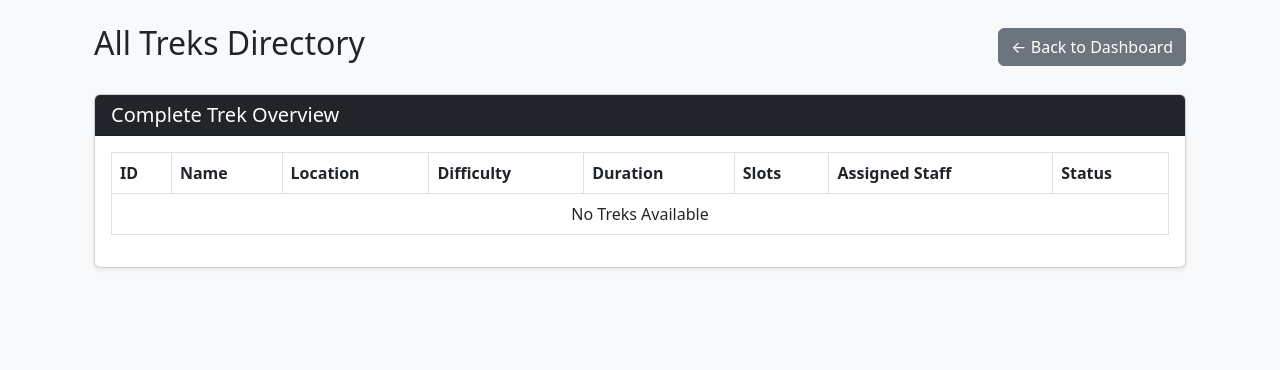
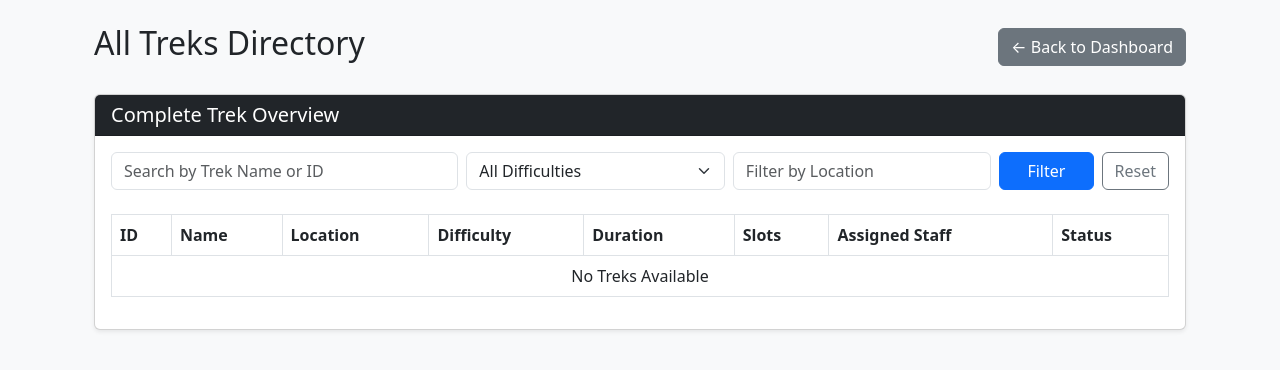
Before and after one commit to arjitap/Trekking_management_application, a Flask app: page /admin/all-treks in a window 1280 px wide. Shown: the part 56-426 px from the top of the page. Run offline with Flask 3, Linux system fonts and the light colour scheme; the visitor is signed in with stand-in values (Sample User, id 1).

Commit message:
Added content of README.md and final changes

```diff
--- a/app.py
+++ b/app.py
@@ -280,7 +280,7 @@ def create_trek():
 
         for trek in staff_treks:
 
-            if (start_date <= str(trek.end_date)) and (end_date >= str(trek.start_date)):
+            if (start_date <= trek.end_date) and (end_date >= trek.start_date):
                 staff_user = User.query.get(staff_id)
                 flash(
                     f'Conflict: Staff member "{staff_user.name}" is already assigned to trek "{trek.name}" '
@@ -306,6 +306,32 @@ def create_trek():
 
     flash(f'Trek "{name}" created successfully!', 'success')
     return redirect(url_for('admin_dashboard'))
+
+@app.route('/admin/search_treks', methods=['GET'])
+def admin_search_treks():
+    query = request.args.get('query', '').strip()
+    difficulty = request.args.get('difficulty', '').strip()
+    location = request.args.get('location', '').strip()
+
+    trek_query = Trek.query
+
+    # Apply search filter by name or ID
+    if query:
+        if query.isdigit():
+            trek_query = trek_query.filter((Trek.name.ilike(f"%{query}%")) | (Trek.id == int(query)))
+        else:
+            trek_query = trek_query.filter(Trek.name.ilike(f"%{query}%"))
+
+    # Apply difficulty filter
+    if difficulty:
+        trek_query = trek_query.filter(Trek.difficulty == difficulty)
+
+    # Apply location filter
+    if location:
+        trek_query = trek_query.filter(Trek.location.ilike(f"%{location}%"))
+
+    results = trek_query.all()
+    return render_template('admin_all_treks.html', treks=results, query=query, difficulty=difficulty, location=location)
 
 # Edit Trek Route
 @app.route('/admin/trek/edit/<int:trek_id>', methods=['GET', 'POST'])
--- a/templates/admin_all_treks.html
+++ b/templates/admin_all_treks.html
@@ -12,6 +12,34 @@
             <h5 class="mb-0">Complete Trek Overview</h5>
         </div>
         <div class="card-body">
+            <form method="GET" action="{{ url_for('admin_search_treks') }}" class="row g-2 mb-4">
+                <!-- Name or ID Search -->
+                <div class="col-md-4">
+                    <input type="text" name="query" value="{{ request.args.get('query', '') }}" class="form-control" placeholder="Search by Trek Name or ID">
+                </div>
+
+                <!-- Difficulty Filter -->
+                <div class="col-md-3">
+                    <select name="difficulty" class="form-select">
+                        <option value="">All Difficulties</option>
+                        <option value="Easy" {% if request.args.get('difficulty') == 'Easy' %}selected{% endif %}>Easy</option>
+                        <option value="Moderate" {% if request.args.get('difficulty') == 'Moderate' %}selected{% endif %}>Moderate</option>
+                        <option value="Hard" {% if request.args.get('difficulty') == 'Hard' %}selected{% endif %}>Hard</option>
+                    </select>
+                </div>
+
+                <!-- Location Filter -->
+                <div class="col-md-3">
+                    <input type="text" name="location" value="{{ request.args.get('location', '') }}" class="form-control" placeholder="Filter by Location">
+                </div>
+
+                <!-- Submit & Reset Buttons -->
+                <div class="col-md-2 d-flex gap-2">
+                    <button type="submit" class="btn btn-primary w-100">Filter</button>
+                    <a href="{{ url_for('admin_all_treks') }}" class="btn btn-outline-secondary">Reset</a>
+                </div>
+            </form>
+            <div class="table-responsive">
             <table class="table table-bordered table-hover">
 
                 <thead>
@@ -59,6 +87,7 @@
                 {% endfor %}
                 </tbody>
             </table>
+            </div>
         </div>
     </div>
 </div>
```
Also changed, not shown: README.md, 1 other file.
